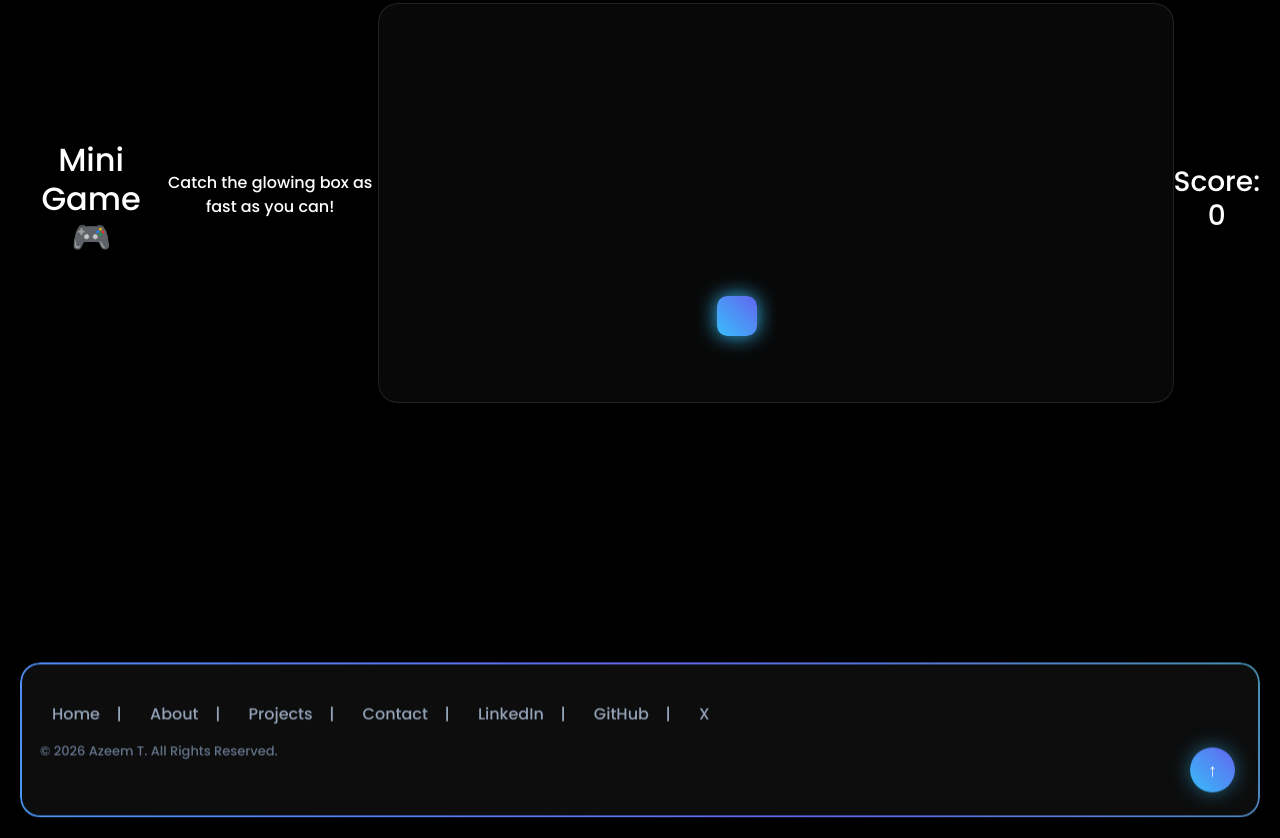
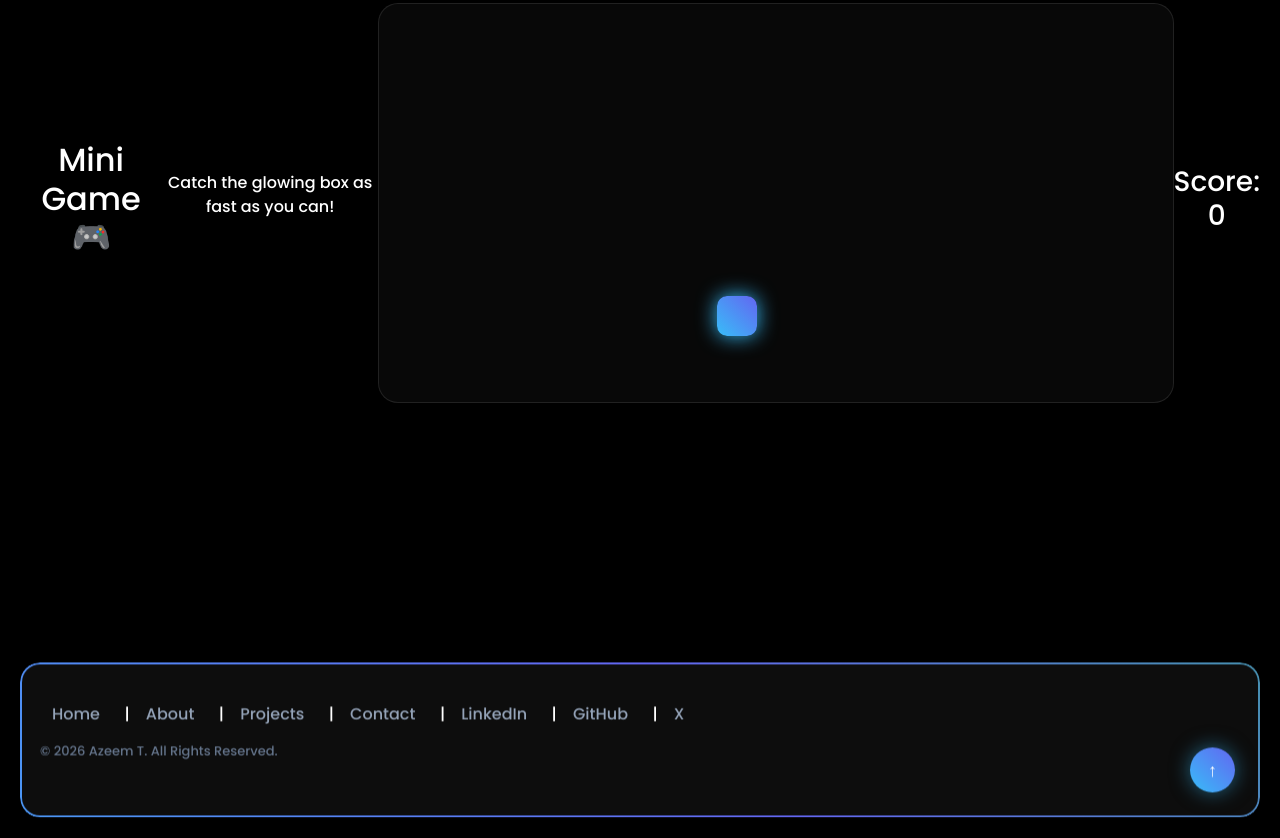
Before and after one commit to azeeemeee/day10-portfolio, a plain HTML site: page index.html in a window 1280 px wide. Shown: the part 4197-5035 px from the top of the page. Drawn offline with nearby package versions, Linux system fonts and the light colour scheme.

Commit message:
update website

```diff
--- a/index.html
+++ b/index.html
@@ -521,15 +521,15 @@
 
     <!-- QUICK LINKS -->
     <div class="footer-links">
-      <a href="#home" class="nav-active">Home &nbsp;&nbsp;&nbsp;|</a>
-      <a href="#about">About &nbsp;&nbsp;&nbsp;|</a>
-      <a href="#projects">Projects &nbsp;&nbsp;&nbsp;|</a>
-      <a href="#contact">Contact &nbsp;&nbsp;&nbsp;|</a>
+      <a href="#home" class="nav-active">Home</a>&nbsp;&nbsp;&nbsp;|
+      <a href="#about">About</a>&nbsp;&nbsp;&nbsp;|
+      <a href="#projects">Projects</a>&nbsp;&nbsp;&nbsp;|
+      <a href="#contact">Contact</a>&nbsp;&nbsp;&nbsp;|
 
 
 
-      <a href="https://www.linkedin.com/in/azeem-t/" target="_blank">LinkedIn &nbsp;&nbsp;&nbsp;|</a>
-      <a href="https://github.com/azeeemeee" target="_blank">GitHub &nbsp;&nbsp;&nbsp;|</a>
+      <a href="https://www.linkedin.com/in/azeem-t/" target="_blank">LinkedIn</a>&nbsp;&nbsp;&nbsp;|
+      <a href="https://github.com/azeeemeee" target="_blank">GitHub</a>&nbsp;&nbsp;&nbsp;|
       <a href="https://x.com/AzeemTharuvara" target="_blank">X</a>
     </div>
 
```
